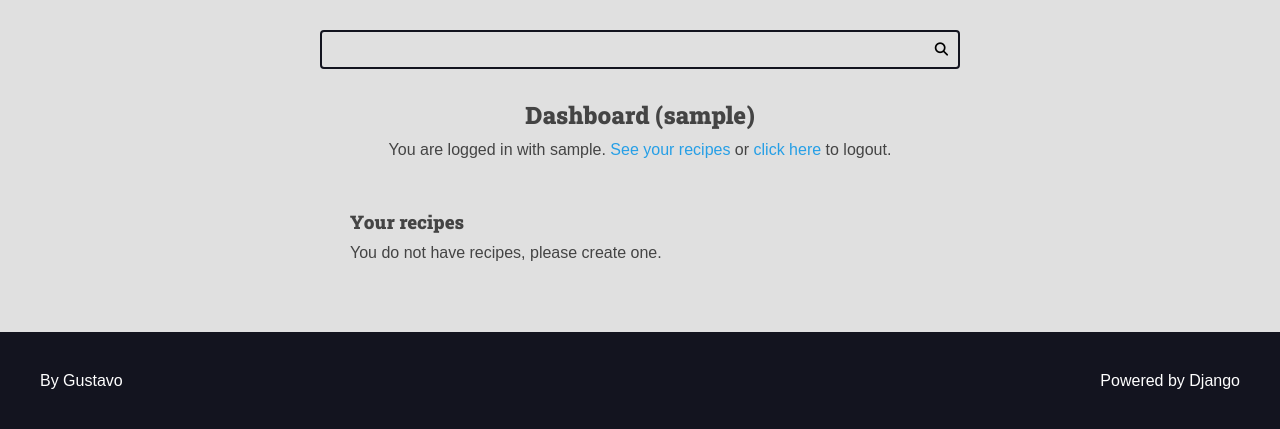
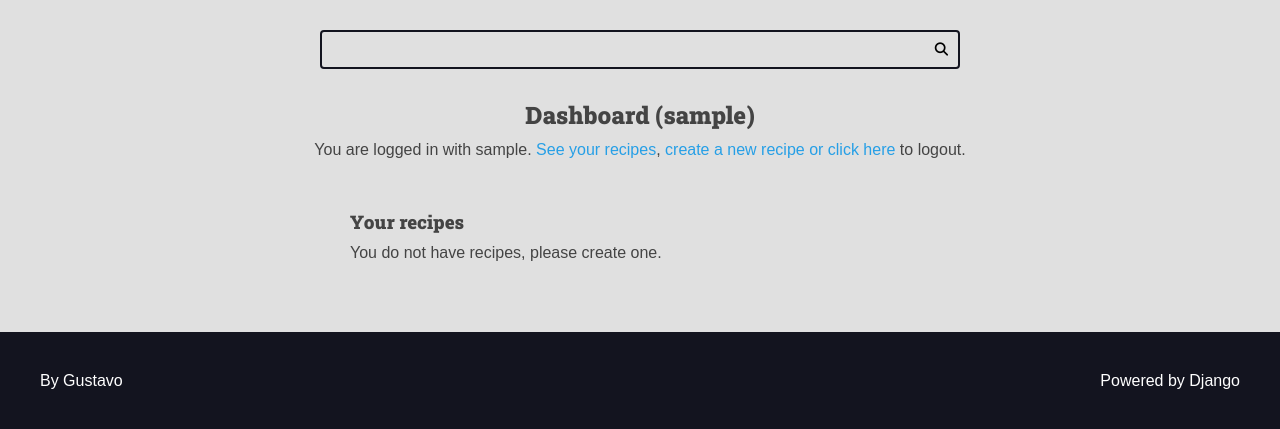
Before and after one commit to gustavo-it/curso-django-projeto1, a Django app: page /authors/dashboard/ in a window 1280 px wide. Shown: the part 113-542 px from the top of the page. Run offline with Django 4.2, Linux system fonts and the light colour scheme; the visitor is signed in with stand-in values (Sample User, id 1); data that the repository does not hold is empty.

Commit message:
View, url para a criação de novas receitas

```diff
--- a/authors/templates/authors/partials/login_message.html
+++ b/authors/templates/authors/partials/login_message.html
@@ -3,7 +3,8 @@
 
 You are logged in with
 {{ request.user.username }}.
-<a href="{% url 'authors:dashboard' %}">See your recipes</a> or
+<a href="{% url 'authors:dashboard' %}">See your recipes</a>,
+<a href="{% url 'authors:dashboard_recipe_new' %}">create a new recipe or</a>
 <form class="inline-form" action="{% url 'authors:logout' %}" method="POST">
     {% csrf_token %}
     <input type="hidden" name="username" value="{{ request.user.username }}">
--- a/authors/urls.py
+++ b/authors/urls.py
@@ -11,6 +11,8 @@ urlpatterns = [
     path('login/create/', views.login_create, name="login_create"),
     path('logout/', views.logout_view, name='logout'),
     path('dashboard/', views.dashboard_view, name='dashboard'),
+    path('dashboard/recipe/new', views.dashboard_recipe_new,
+         name='dashboard_recipe_new'),
     path('dashboard/recipe/<int:id>/edit/',
          views.dashboard_recipe_edit, name='dashboard_recipe_edit'),
 ]
--- a/authors/views.py
+++ b/authors/views.py
@@ -146,3 +146,30 @@ def dashboard_recipe_edit(request, id):
             'form': form,
         }
     )
+
+
+@login_required(login_url='authors:login', redirect_field_name='next')
+def dashboard_recipe_new(request):
+    form = AuthorsRecipeForm(
+        data=request.POST or None,
+        files=request.FILES or None,
+    )
+
+    if form.is_valid():
+        recipe: Recipe = form.save(commit=False)
+
+        recipe.authors = request.user
+        recipe.preparation_steps_is_html = False
+        recipe.is_published = False
+
+        recipe.save()
+
+        messages.success(request, 'Salvo com sucesso. Aguarde um ' +
+                         'administrador aprovar a sua receita.')
+        return redirect(reverse('authors:dashboard_recipe_edit',
+                                args=(recipe.id,)))
+
+    return render(request, 'authors/pages/dashboard_recipe.html', context={
+        'form': form,
+        'form_action': reverse('authors:dashboard_recipe_new')
+    })
```
